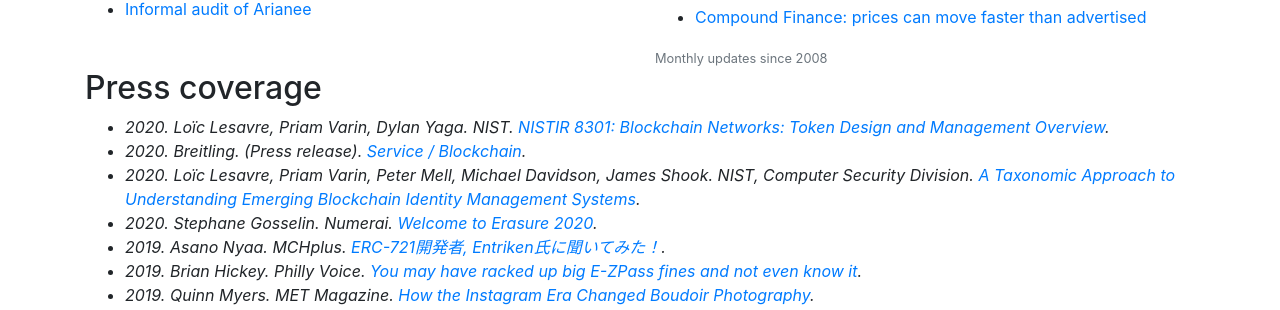
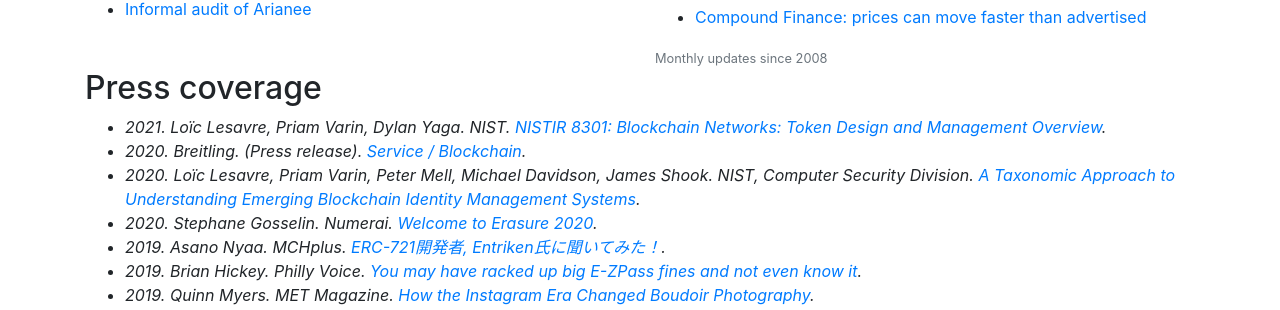
Before and after one commit to fulldecent/phor.net, a Jekyll site: the page built from index.html, in a window 1280 px wide and 900 px high, scrolled down 1468 px. Shown: the part 143-453 px from the top of the window. Built offline with Jekyll 4.4.1, drawn with Linux system fonts in a browser that asks for light colours; nearby versions of some CDN libraries.

Commit message:
fix date

```diff
--- a/_data/press-coverage.json
+++ b/_data/press-coverage.json
@@ -1,6 +1,6 @@
 [
   {
-    "date": "2020-09-01",
+    "date": "2021-02-09",
     "authors": ["Loïc Lesavre", "Priam Varin", "Dylan Yaga"],
     "publication": "NIST",
     "url": "https://nvlpubs.nist.gov/nistpubs/ir/2021/NIST.IR.8301.pdf",
```
